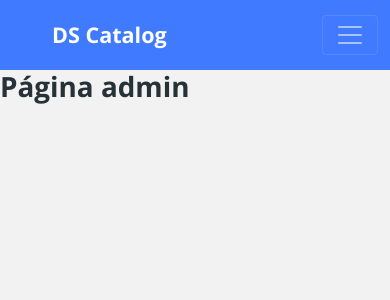
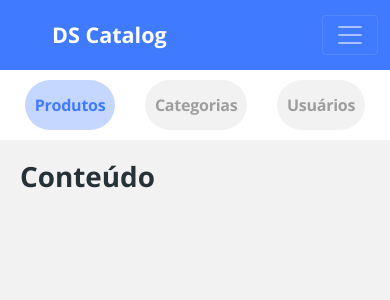
Before and after one commit to renanrosas-zz/dscatalog-bootcamp-devsuperior, a React (Create React App) app in the folder frontweb/: page /admin in a window 390 px wide. Shown: the top 300 px of the page. Built offline with nearby package versions, Linux system fonts and the light colour scheme.

Commit message:
Admin Navbar layout mobile

```diff
--- /dev/null
+++ b/frontweb/src/pages/Admin/Navbar/index.tsx
@@ -0,0 +1,28 @@
+import './styles.css';
+
+const Navbar = () => {
+
+    return (
+        <nav className="admin-nav-container">
+            <ul>
+                <li>
+                    <a href="link" className="admin-nav-item active">
+                        <p>Produtos</p>
+                    </a>
+                </li>
+                <li>
+                    <a href="link" className="admin-nav-item">
+                        <p>Categorias</p>
+                    </a>
+                </li>
+                <li>
+                    <a href="link" className="admin-nav-item">
+                        <p>Usuários</p>
+                    </a>
+                </li>
+            </ul>
+        </nav>
+    );
+}
+
+export default Navbar;
--- /dev/null
+++ b/frontweb/src/pages/Admin/Navbar/styles.css
@@ -0,0 +1,35 @@
+ul {
+    display: flex;
+    justify-content: space-around;
+    list-style-type: none;
+    margin: 0;
+    padding: 0;
+}
+
+.admin-nav-container {
+    padding: 10px;
+    background-color: #FFF;
+}
+
+.admin-nav-item {
+    display: flex;
+    justify-content: center;
+    align-items: center;
+    height: 50px;
+    background-color: #F2F2F2;
+    border-radius: 100px;
+    padding: 0 10px;
+    font-size: 16px;
+    font-weight: bold;
+    letter-spacing: -0.015em;
+    color: #9E9E9E;
+}
+
+.admin-nav-item.active {
+    background: rgba(64, 123, 255, 0.3);
+    color: #407BFF;
+}
+
+.admin-nav-item p {
+    margin-bottom: 0;
+}
--- a/frontweb/src/pages/Admin/index.tsx
+++ b/frontweb/src/pages/Admin/index.tsx
@@ -1,7 +1,15 @@
+import Navbar from "./Navbar";
+import './styles.css';
+
 const Admin = () => {
 
     return (
-        <h1>Página admin</h1>
+        <div className="admin-container">
+            <Navbar />
+            <div className="admin-content">
+                <h1>Conteúdo</h1>
+            </div>
+        </div>
     );
 }
 
--- /dev/null
+++ b/frontweb/src/pages/Admin/styles.css
@@ -0,0 +1,18 @@
+.admin-container {
+    display: flex;
+    flex-direction: column;
+}
+
+.admin-content {
+    padding: 20px;
+}
+
+@media (min-width: 1200px) {
+    .admin-container {
+        flex-direction: row;
+    }
+
+    .admin-content {
+        flex: 1;
+    }
+}
```
